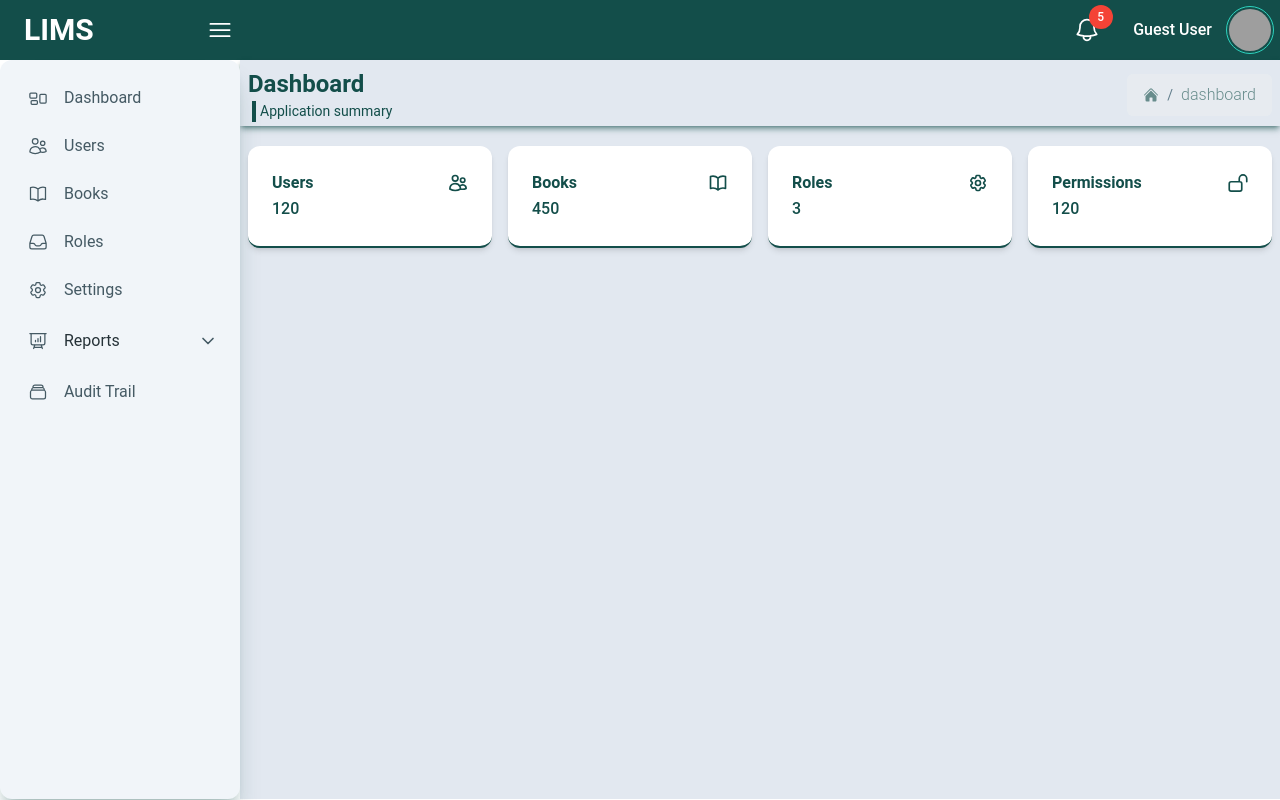
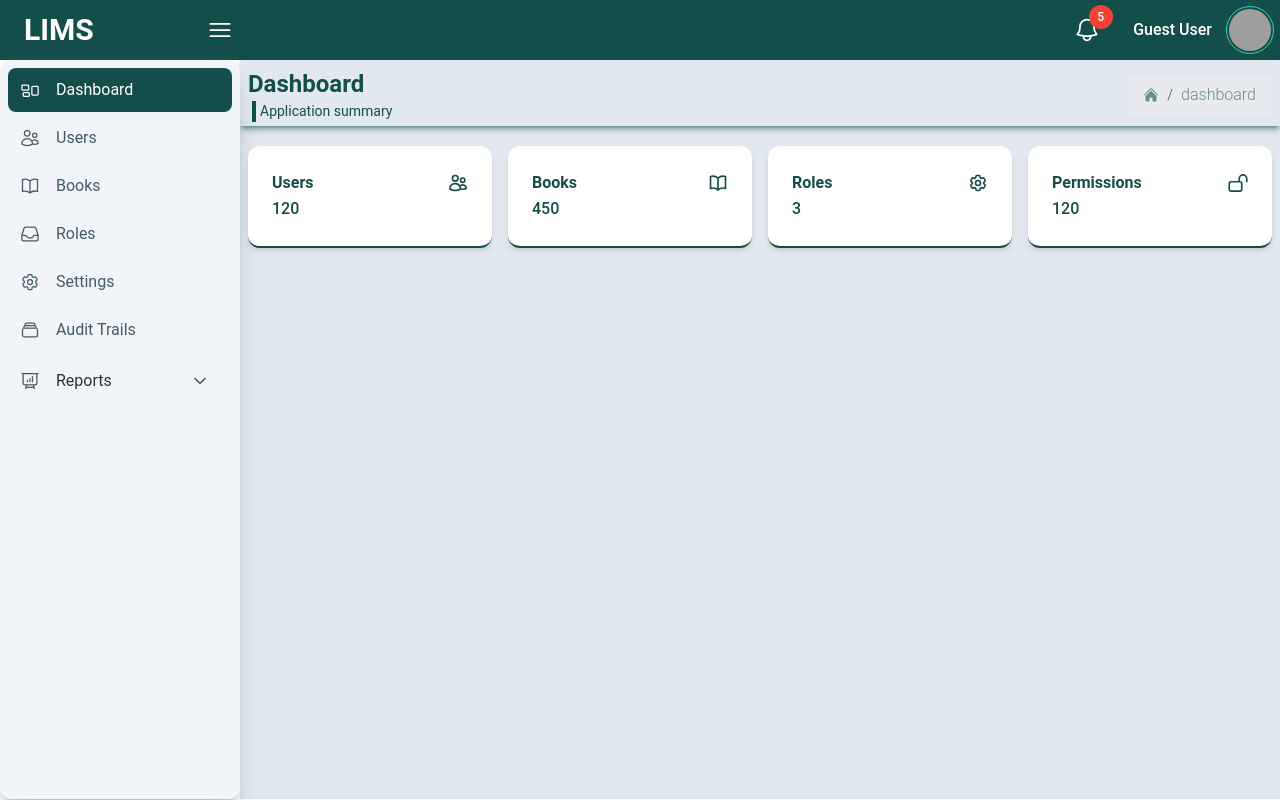
Before and after one commit to muddy700/library-app, a React (Vite) app: page /dashboard in a window 1280 px wide. Built offline with nearby package versions, Linux system fonts and the light colour scheme; grey boxes are pictures that could not be loaded.

Commit message:
feat(Project-Root): link dashboard cards with modules pages
Also add styles for active sidebar item

```diff
--- a/src/App.tsx
+++ b/src/App.tsx
@@ -3,7 +3,6 @@ import { BaseLayout } from "./shared/layouts";
 import { AuthModule, DashboardModule, UsersModule } from "./modules";
 import { PageNotFound } from "./shared/components";
 import { QueryClientProvider } from "@tanstack/react-query";
-import { ReactQueryDevtools } from "@tanstack/react-query-devtools";
 import { queryClient } from "./shared/services/util.service";
 import { BooksModule } from "./modules/books/books.module";
 
--- a/src/modules/dashboard/components/AdminDashboard.tsx
+++ b/src/modules/dashboard/components/AdminDashboard.tsx
@@ -2,19 +2,22 @@ import { useEffect, useState } from "react";
 import { SummaryCard } from "../types";
 import { Card, CardBody, Typography } from "@material-tailwind/react";
 import { BookOpenIcon, Cog6ToothIcon, LockOpenIcon, UsersIcon } from "@heroicons/react/24/outline";
-import { utilService } from "@lims/shared/services";
+import { routeService, utilService } from "@lims/shared/services";
 import { CardSkeleton } from ".";
+import { useNavigate } from "react-router-dom";
 
 const dashCards: SummaryCard[] = [
-	{ title: "Users", key: "users", value: 120, icon: <UsersIcon className="w-5 h-5" strokeWidth={2} /> },
-	{ title: "Books", key: "books", value: 450, icon: <BookOpenIcon className="w-5 h-5" strokeWidth={2} /> },
-	{ title: "Roles", value: 3, icon: <Cog6ToothIcon className="w-5 h-5" strokeWidth={2} />, key: "roles" },
-	{ title: "Permissions", value: 120, icon: <LockOpenIcon className="w-5 h-5" strokeWidth={2} />, key: "permissions" },
+	{ title: "Users", key: "users", value: 120, icon: <UsersIcon className="w-5 h-5" strokeWidth={2} />, route: routeService.users.list },
+	{ title: "Books", key: "books", value: 450, icon: <BookOpenIcon className="w-5 h-5" strokeWidth={2} />, route: routeService.books.list },
+	{ title: "Roles", value: 3, icon: <Cog6ToothIcon className="w-5 h-5" strokeWidth={2} />, key: "roles", route: routeService.roles.list },
+	{ title: "Permissions", value: 120, icon: <LockOpenIcon className="w-5 h-5" strokeWidth={2} />, key: "permissions", route: routeService.settings.index },
 ];
 
 export const AdminDashboard = () => {
 	const [isLoading, setIsLoading] = useState<boolean>(true);
 	const [summaryCards, setSummaryCards] = useState<SummaryCard[]>([]);
+
+	const navigate = useNavigate();
 
 	useEffect(() => {
 		const fetchSummary = async () => {
@@ -40,7 +43,7 @@ export const AdminDashboard = () => {
 		<div className="flex flex-col gap-3">
 			<div className="grid grid-cols-4 gap-4">
 				{summaryCards.map((card) => (
-					<Card key={card.title} className="group text-primary-900 border-b-2 border-primary-900 hover:bg-primary-900">
+					<Card key={card.title} className="group text-primary-900 border-b-2 border-primary-900 hover:bg-primary-900" onClick={() => navigate(card.route ?? "#")}>
 						<CardBody className="group-hover:text-white group-hover:cursor-pointer ">
 							<div className="flex justify-between items-center">
 								<Typography className="" variant="h6">
--- a/src/modules/dashboard/types/SummaryCard.ts
+++ b/src/modules/dashboard/types/SummaryCard.ts
@@ -3,6 +3,7 @@ import { ReactNode } from "react";
 export interface SummaryCard {
 	title: string;
 	key: string;
+	route?: string;
 	value: number;
 	icon: ReactNode;
 }
--- a/src/shared/layouts/Sidebar.tsx
+++ b/src/shared/layouts/Sidebar.tsx
@@ -1,46 +1,45 @@
 import { RectangleGroupIcon, BookOpenIcon, UsersIcon, InboxIcon, Cog6ToothIcon, ChevronDownIcon, PresentationChartBarIcon, RectangleStackIcon } from "@heroicons/react/24/outline";
 import { Card, List, ListItem, ListItemPrefix, Accordion, AccordionHeader, Typography, AccordionBody } from "@material-tailwind/react";
-import { useState } from "react";
-import { useNavigate } from "react-router-dom";
+import { ReactNode, useState } from "react";
+import { useLocation, useNavigate } from "react-router-dom";
 import { routeService } from "../services";
+
+interface SidebarItem {
+	label: string;
+	icon: ReactNode;
+	route: string;
+}
 
 export const Sidebar = () => {
 	const [openReports, setOpenReports] = useState<boolean>(false);
+
+	const location = useLocation();
 	const navigate = useNavigate();
 
+	const listItemStyles = "hover:text-white hover:bg-primary-900";
+	const activeItemStyles = "text-white bg-primary-900 focus:text-white focus:bg-primary-900";
+
+	const isActive = (baseUrl: string) => location.pathname.startsWith(baseUrl);
+
+	const sideItems: SidebarItem[] = [
+		{ label: "Dashboard", icon: <RectangleGroupIcon className="h-5 w-5" />, route: routeService.dashboard.index },
+		{ label: "Users", icon: <UsersIcon className="h-5 w-5" />, route: routeService.users.list },
+		{ label: "Books", icon: <BookOpenIcon className="h-5 w-5" />, route: routeService.books.list },
+		{ label: "Roles", icon: <InboxIcon className="h-5 w-5" />, route: routeService.roles.list },
+		{ label: "Settings", icon: <Cog6ToothIcon className="h-5 w-5" />, route: routeService.settings.index },
+		{ label: "Audit Trails", icon: <RectangleStackIcon className="h-5 w-5" />, route: routeService.auditTrails.list },
+	];
+
 	return (
-		<Card className="h-[calc(100vh-3.8rem)] w-full max-w-[15rem] p-2 shadow-xl shadow-primary-900/25 bg-secondary-100">
+		<Card className="h-[calc(100vh-3.8rem)] w-full max-w-[15rem] shadow-xl shadow-primary-900/25 bg-secondary-100">
 			<List>
-				<ListItem onClick={() => navigate(routeService.dashboard.index)}>
-					<ListItemPrefix>
-						<RectangleGroupIcon className="h-5 w-5" />
-					</ListItemPrefix>
-					Dashboard
-				</ListItem>
-				<ListItem onClick={() => navigate(routeService.users.list)}>
-					<ListItemPrefix>
-						<UsersIcon className="h-5 w-5" />
-					</ListItemPrefix>
-					Users
-				</ListItem>
-				<ListItem onClick={() => navigate(routeService.books.list)}>
-					<ListItemPrefix>
-						<BookOpenIcon className="h-5 w-5" />
-					</ListItemPrefix>
-					Books
-				</ListItem>
-				<ListItem>
-					<ListItemPrefix>
-						<InboxIcon className="h-5 w-5" />
-					</ListItemPrefix>
-					Roles
-				</ListItem>
-				<ListItem>
-					<ListItemPrefix>
-						<Cog6ToothIcon className="h-5 w-5" />
-					</ListItemPrefix>
-					Settings
-				</ListItem>
+				{sideItems.map(({ label, icon, route }) => (
+					<ListItem onClick={() => navigate(route)} className={isActive(route) ? activeItemStyles : listItemStyles}>
+						<ListItemPrefix>{icon}</ListItemPrefix>
+						{label}
+					</ListItem>
+				))}
+
 				<Accordion open={openReports} icon={<ChevronDownIcon strokeWidth={2.5} className={`mx-auto h-4 w-4 transition-transform ${openReports ? "rotate-180" : ""}`} />}>
 					<ListItem className="p-0" selected={openReports}>
 						<AccordionHeader onClick={() => setOpenReports(!openReports)} className="border-b-0 p-3 pr-6">
@@ -73,12 +72,6 @@ export const Sidebar = () => {
 						</List>
 					</AccordionBody>
 				</Accordion>
-				<ListItem>
-					<ListItemPrefix>
-						<RectangleStackIcon className="h-5 w-5" />
-					</ListItemPrefix>
-					Audit Trail
-				</ListItem>
 			</List>
 		</Card>
 	);
--- a/src/shared/services/route.service.ts
+++ b/src/shared/services/route.service.ts
@@ -18,3 +18,10 @@ const getCommonRoutes = (baseUrl: string) => {
 export const users = { ...getCommonRoutes("/users") };
 
 export const books = { ...getCommonRoutes("/books") };
+
+// TODO: Remove un-used routes for the module eg.. create and update for audit-trail
+export const roles = { ...getCommonRoutes("/roles") };
+
+export const auditTrails = { ...getCommonRoutes("/audit-trails") };
+
+export const settings = { index: "/settings" };
```
